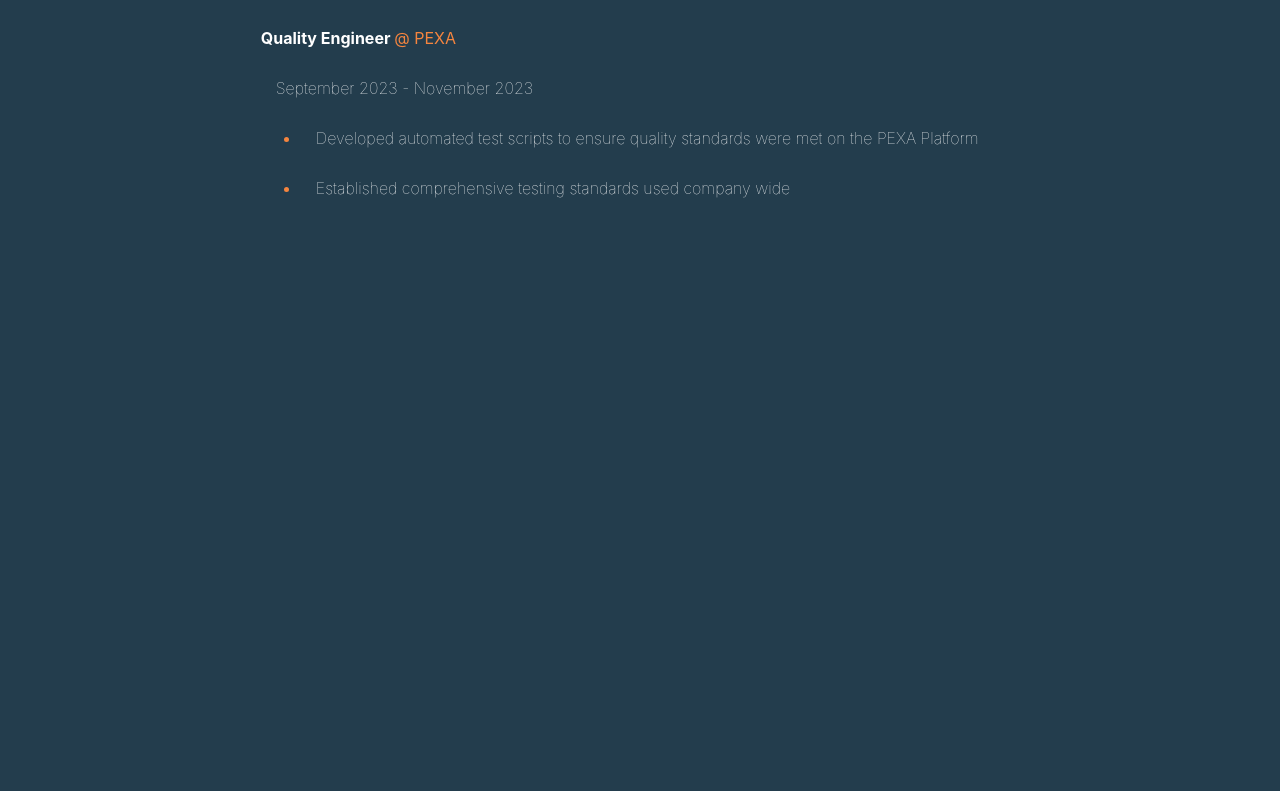
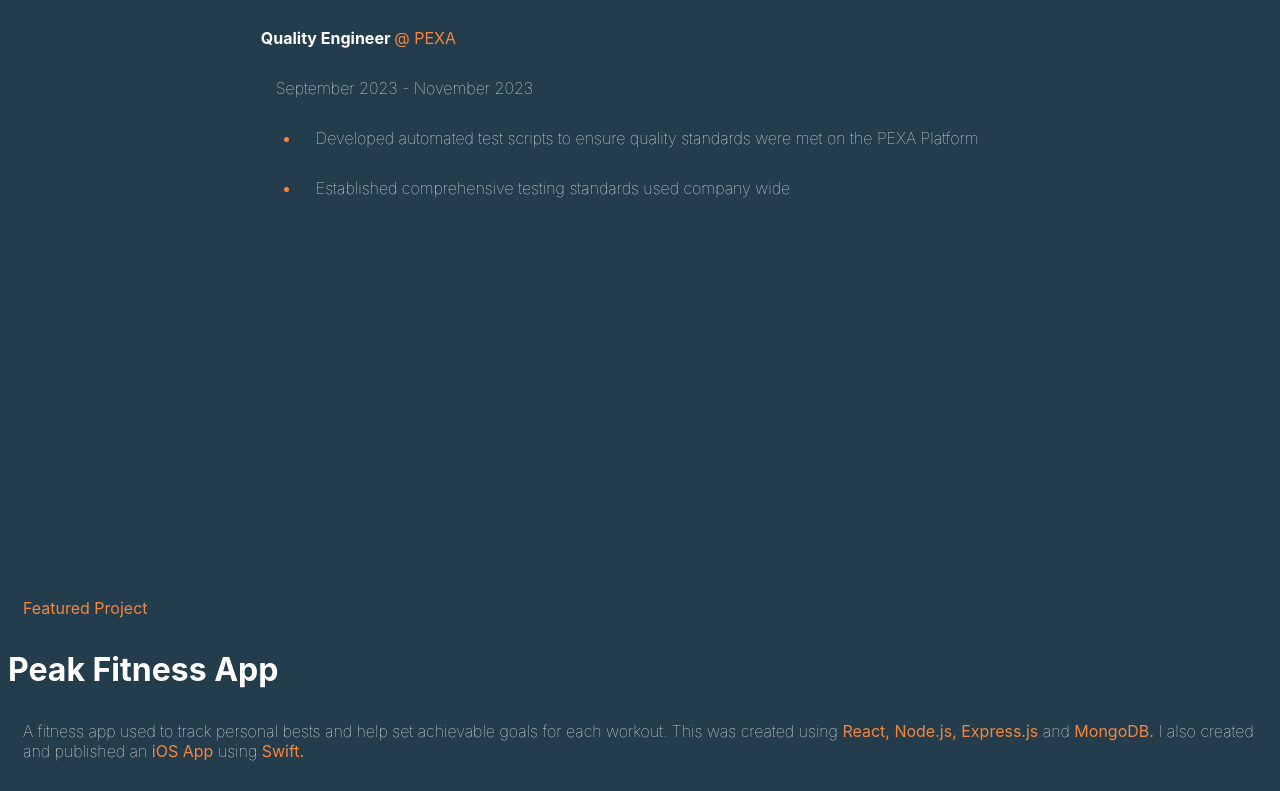
Before and after one commit to rowanvolkwyn/rowanvolkwyn, a React (Vite) app: page / in a window 1280 px wide. Shown: the part 2074-2865 px from the top of the page. Before the commit the page ends 2672 px from the top, so only its background shows below. Built offline with nearby package versions, Linux system fonts and the light colour scheme.

Commit message:
added projects section

```diff
--- a/src/App.jsx
+++ b/src/App.jsx
@@ -1,15 +1,14 @@
 import './App.css';
-import { scrollSnap } from 'react-scroll-snap';
 import Home from './views/Home';
 import Experience from './views/Experience';
+import Projects from './views/Projects';
 
 function App() {
   return (
     <div>
-      <scrollSnap snap snapAlign="start" snapVertical>
         <Home />
         <Experience />
-      </scrollSnap>
+        <Projects />
     </div>
 
   )
--- /dev/null
+++ b/src/views/Projects.jsx
@@ -0,0 +1,17 @@
+function Projects() {
+    return (
+        <div id="project-content">
+            <p><strong>Featured Project</strong></p>
+            <h3>Peak Fitness App</h3>
+            <div id='synopsis-container'>
+                <p>
+                    A fitness app used to track personal bests and help set achievable goals for each workout.
+                    This was created using <strong>React, Node.js, Express.js</strong> and <strong>MongoDB.</strong> I also
+                    created and published an <strong>iOS App</strong> using <strong>Swift.</strong>
+                </p>
+            </div>
+        </div>
+    )
+}
+
+export default Projects;
```
